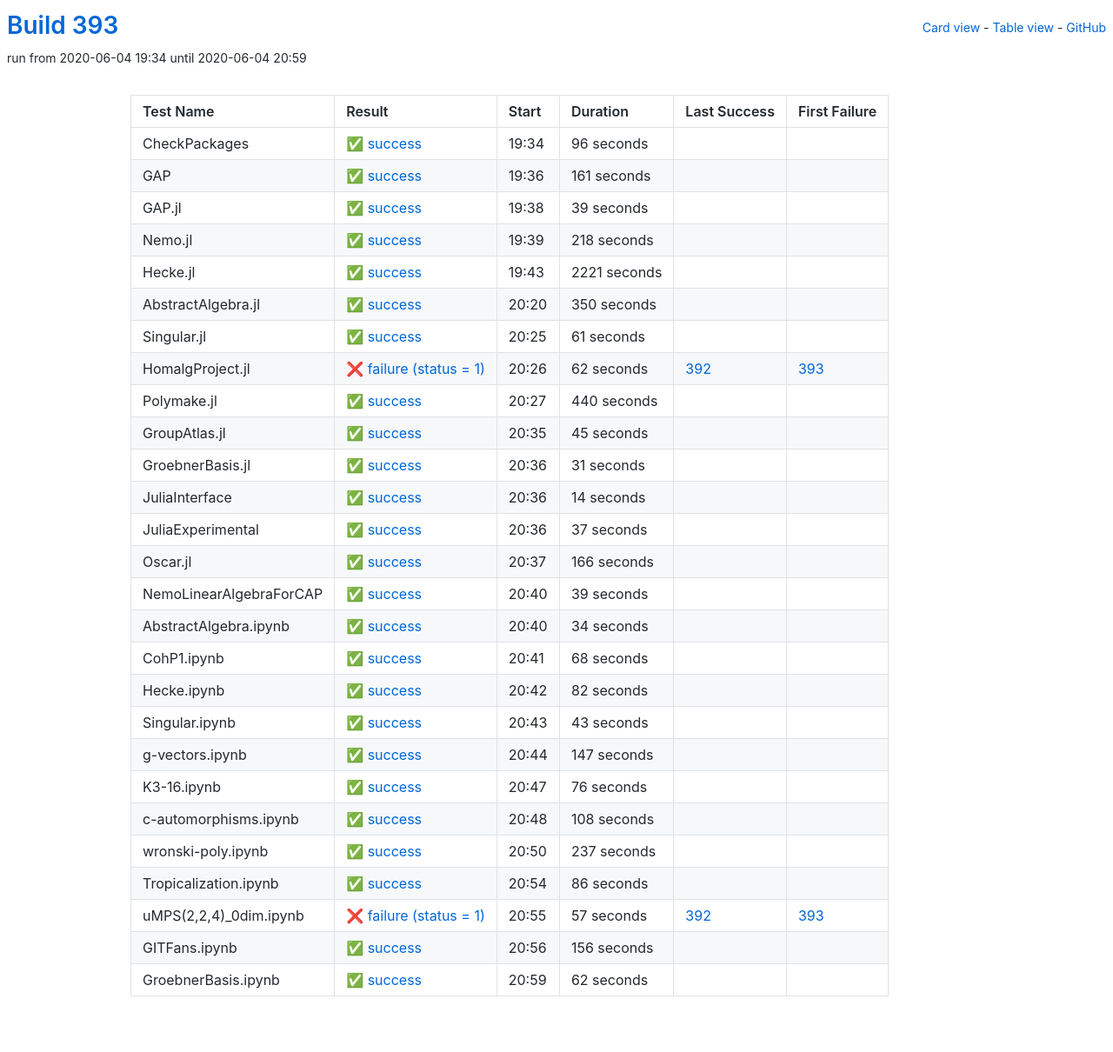
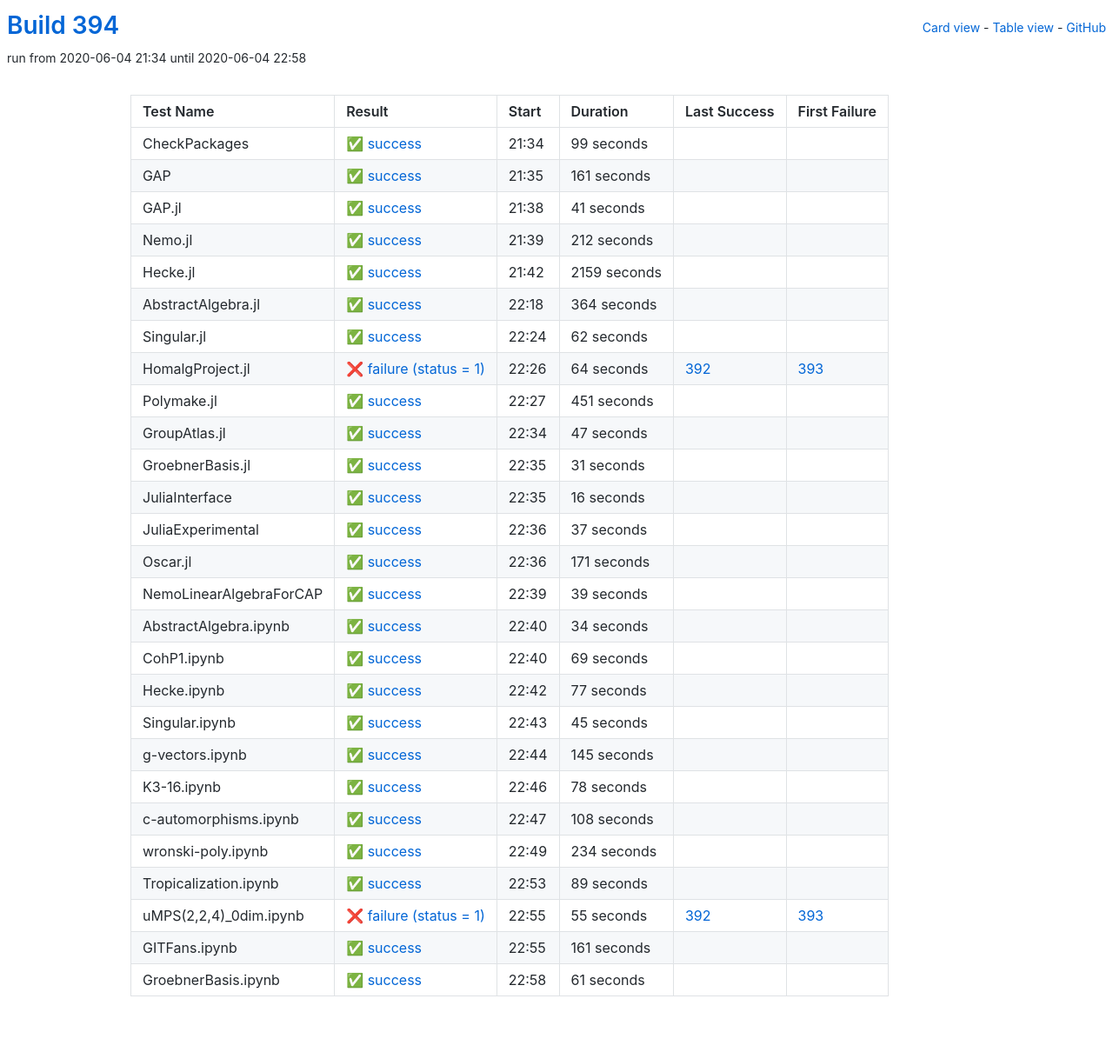
Before and after one commit to oscar-system/oscar-ci-status-1.4, a Jekyll site: the page built from table.html, in a window 1280 px wide. Shown: the whole page at 87% size. Built offline with Jekyll 4.4.1, drawn with Linux system fonts in a browser that asks for light colours.

Commit message:
Build 394

```diff
--- a/_data/ci.yml
+++ b/_data/ci.yml
@@ -1,17 +1,17 @@
-build: 393
-build_url: https://oscarci.mathematik.uni-kl.de/job/oscar-julia-1.4/393/
+build: 394
+build_url: https://oscarci.mathematik.uni-kl.de/job/oscar-julia-1.4/394/
 job: oscar-julia-1.4
 tests:
-- duration: 96
+- duration: 99
   exitcode: 0
   first_failure: false
   first_failure_url: null
   id: checkpackages
   last_success: false
   last_success_url: null
-  log: https://oscarci.mathematik.uni-kl.de/job/oscar-julia-1.4/393/artifact/logs/build-393/CheckPackages.log
+  log: https://oscarci.mathematik.uni-kl.de/job/oscar-julia-1.4/394/artifact/logs/build-394/CheckPackages.log
   name: CheckPackages
-  start: 2020-06-04 19:34
+  start: 2020-06-04 21:34
   status: success
   success: true
 - duration: 161
@@ -21,105 +21,105 @@ tests:
   id: gap
   last_success: false
   last_success_url: null
-  log: https://oscarci.mathematik.uni-kl.de/job/oscar-julia-1.4/393/artifact/logs/build-393/GAP.log
+  log: https://oscarci.mathematik.uni-kl.de/job/oscar-julia-1.4/394/artifact/logs/build-394/GAP.log
   name: GAP
-  start: 2020-06-04 19:36
+  start: 2020-06-04 21:35
   status: success
   success: true
-- duration: 39
+- duration: 41
   exitcode: 0
   first_failure: false
   first_failure_url: null
   id: gap-jl
   last_success: false
   last_success_url: null
-  log: https://oscarci.mathematik.uni-kl.de/job/oscar-julia-1.4/393/artifact/logs/build-393/GAP.jl.log
+  log: https://oscarci.mathematik.uni-kl.de/job/oscar-julia-1.4/394/artifact/logs/build-394/GAP.jl.log
   name: GAP.jl
-  start: 2020-06-04 19:38
+  start: 2020-06-04 21:38
   status: success
   success: true
-- duration: 218
+- duration: 212
   exitcode: 0
   first_failure: false
   first_failure_url: null
   id: nemo-jl
   last_success: false
   last_success_url: null
-  log: https://oscarci.mathematik.uni-kl.de/job/oscar-julia-1.4/393/artifact/logs/build-393/Nemo.jl.log
+  log: https://oscarci.mathematik.uni-kl.de/job/oscar-julia-1.4/394/artifact/logs/build-394/Nemo.jl.log
   name: Nemo.jl
-  start: 2020-06-04 19:39
+  start: 2020-06-04 21:39
   status: success
   success: true
-- duration: 2221
+- duration: 2159
   exitcode: 0
   first_failure: false
   first_failure_url: null
   id: hecke-jl
   last_success: false
   last_success_url: null
-  log: https://oscarci.mathematik.uni-kl.de/job/oscar-julia-1.4/393/artifact/logs/build-393/Hecke.jl.log
+  log: https://oscarci.mathematik.uni-kl.de/job/oscar-julia-1.4/394/artifact/logs/build-394/Hecke.jl.log
   name: Hecke.jl
-  start: 2020-06-04 19:43
+  start: 2020-06-04 21:42
   status: success
   success: true
-- duration: 350
+- duration: 364
   exitcode: 0
   first_failure: false
   first_failure_url: null
   id: abstractalgebra-jl
   last_success: false
   last_success_url: null
-  log: https://oscarci.mathematik.uni-kl.de/job/oscar-julia-1.4/393/artifact/logs/build-393/AbstractAlgebra.jl.log
+  log: https://oscarci.mathematik.uni-kl.de/job/oscar-julia-1.4/394/artifact/logs/build-394/AbstractAlgebra.jl.log
   name: AbstractAlgebra.jl
-  start: 2020-06-04 20:20
+  start: 2020-06-04 22:18
   status: success
   success: true
-- duration: 61
+- duration: 62
   exitcode: 0
   first_failure: false
   first_failure_url: null
   id: singular-jl
   last_success: false
   last_success_url: null
-  log: https://oscarci.mathematik.uni-kl.de/job/oscar-julia-1.4/393/artifact/logs/build-393/Singular.jl.log
+  log: https://oscarci.mathematik.uni-kl.de/job/oscar-julia-1.4/394/artifact/logs/build-394/Singular.jl.log
   name: Singular.jl
-  start: 2020-06-04 20:25
+  start: 2020-06-04 22:24
   status: success
   success: true
-- duration: 62
+- duration: 64
   exitcode: 1
   first_failure: 393
   first_failure_url: https://oscarci.mathematik.uni-kl.de/job/oscar-julia-1.4/393/
   id: homalgproject-jl
   last_success: 392
   last_success_url: https://oscarci.mathematik.uni-kl.de/job/oscar-julia-1.4/392/
-  log: https://oscarci.mathematik.uni-kl.de/job/oscar-julia-1.4/393/artifact/logs/build-393/HomalgProject.jl.log
+  log: https://oscarci.mathematik.uni-kl.de/job/oscar-julia-1.4/394/artifact/logs/build-394/HomalgProject.jl.log
   name: HomalgProject.jl
-  start: 2020-06-04 20:26
+  start: 2020-06-04 22:26
   status: failure
   success: false
-- duration: 440
+- duration: 451
   exitcode: 0
   first_failure: false
   first_failure_url: null
   id: polymake-jl
   last_success: false
   last_success_url: null
-  log: https://oscarci.mathematik.uni-kl.de/job/oscar-julia-1.4/393/artifact/logs/build-393/Polymake.jl.log
+  log: https://oscarci.mathematik.uni-kl.de/job/oscar-julia-1.4/394/artifact/logs/build-394/Polymake.jl.log
   name: Polymake.jl
-  start: 2020-06-04 20:27
+  start: 2020-06-04 22:27
   status: success
   success: true
-- duration: 45
+- duration: 47
   exitcode: 0
   first_failure: false
   first_failure_url: null
   id: groupatlas-jl
   last_success: false
   last_success_url: null
-  log: https://oscarci.mathematik.uni-kl.de/job/oscar-julia-1.4/393/artifact/logs/build-393/GroupAtlas.jl.log
+  log: https://oscarci.mathematik.uni-kl.de/job/oscar-julia-1.4/394/artifact/logs/build-394/GroupAtlas.jl.log
   name: GroupAtlas.jl
-  start: 2020-06-04 20:35
+  start: 2020-06-04 22:34
   status: success
   success: true
 - duration: 31
@@ -129,21 +129,21 @@ tests:
   id: groebnerbasis-jl
   last_success: false
   last_success_url: null
-  log: https://oscarci.mathematik.uni-kl.de/job/oscar-julia-1.4/393/artifact/logs/build-393/GroebnerBasis.jl.log
+  log: https://oscarci.mathematik.uni-kl.de/job/oscar-julia-1.4/394/artifact/logs/build-394/GroebnerBasis.jl.log
   name: GroebnerBasis.jl
-  start: 2020-06-04 20:36
+  start: 2020-06-04 22:35
   status: success
   success: true
-- duration: 14
+- duration: 16
   exitcode: 0
   first_failure: false
   first_failure_url: null
   id: juliainterface
   last_success: false
   last_success_url: null
-  log: https://oscarci.mathematik.uni-kl.de/job/oscar-julia-1.4/393/artifact/logs/build-393/JuliaInterface.log
+  log: https://oscarci.mathematik.uni-kl.de/job/oscar-julia-1.4/394/artifact/logs/build-394/JuliaInterface.log
   name: JuliaInterface
-  start: 2020-06-04 20:36
+  start: 2020-06-04 22:35
   status: success
   success: true
 - duration: 37
@@ -153,21 +153,21 @@ tests:
   id: juliaexperimental
   last_success: false
   last_success_url: null
-  log: https://oscarci.mathematik.uni-kl.de/job/oscar-julia-1.4/393/artifact/logs/build-393/JuliaExperimental.log
+  log: https://oscarci.mathematik.uni-kl.de/job/oscar-julia-1.4/394/artifact/logs/build-394/JuliaExperimental.log
   name: JuliaExperimental
-  start: 2020-06-04 20:36
+  start: 2020-06-04 22:36
   status: success
   success: true
-- duration: 166
+- duration: 171
   exitcode: 0
   first_failure: false
   first_failure_url: null
   id: oscar-jl
   last_success: false
   last_success_url: null
-  log: https://oscarci.mathematik.uni-kl.de/job/oscar-julia-1.4/393/artifact/logs/build-393/Oscar.jl.log
+  log: https://oscarci.mathematik.uni-kl.de/job/oscar-julia-1.4/394/artifact/logs/build-394/Oscar.jl.log
   name: Oscar.jl
-  start: 2020-06-04 20:37
+  start: 2020-06-04 22:36
   status: success
   success: true
 - duration: 39
@@ -177,9 +177,9 @@ tests:
   id: nemolinearalgebraforcap
   last_success: false
   last_success_url: null
-  log: https://oscarci.mathematik.uni-kl.de/job/oscar-julia-1.4/393/artifact/logs/build-393/NemoLinearAlgebraForCAP.log
+  log: https://oscarci.mathematik.uni-kl.de/job/oscar-julia-1.4/394/artifact/logs/build-394/NemoLinearAlgebraForCAP.log
   name: NemoLinearAlgebraForCAP
-  start: 2020-06-04 20:40
+  start: 2020-06-04 22:39
   status: success
   success: true
 - duration: 34
@@ -189,69 +189,69 @@ tests:
   id: abstractalgebra-ipynb
   last_success: false
   last_success_url: null
-  log: https://oscarci.mathematik.uni-kl.de/job/oscar-julia-1.4/393/artifact/logs/build-393/AbstractAlgebra.ipynb.log
+  log: https://oscarci.mathematik.uni-kl.de/job/oscar-julia-1.4/394/artifact/logs/build-394/AbstractAlgebra.ipynb.log
   name: AbstractAlgebra.ipynb
-  start: 2020-06-04 20:40
+  start: 2020-06-04 22:40
   status: success
   success: true
-- duration: 68
+- duration: 69
   exitcode: 0
   first_failure: false
   first_failure_url: null
   id: cohp1-ipynb
   last_success: false
   last_success_url: null
-  log: https://oscarci.mathematik.uni-kl.de/job/oscar-julia-1.4/393/artifact/logs/build-393/CohP1.ipynb.log
+  log: https://oscarci.mathematik.uni-kl.de/job/oscar-julia-1.4/394/artifact/logs/build-394/CohP1.ipynb.log
   name: CohP1.ipynb
-  start: 2020-06-04 20:41
+  start: 2020-06-04 22:40
   status: success
   success: true
-- duration: 82
+- duration: 77
   exitcode: 0
   first_failure: false
   first_failure_url: null
   id: hecke-ipynb
   last_success: false
   last_success_url: null
-  log: https://oscarci.mathematik.uni-kl.de/job/oscar-julia-1.4/393/artifact/logs/build-393/Hecke.ipynb.log
+  log: https://oscarci.mathematik.uni-kl.de/job/oscar-julia-1.4/394/artifact/logs/build-394/Hecke.ipynb.log
   name: Hecke.ipynb
-  start: 2020-06-04 20:42
+  start: 2020-06-04 22:42
   status: success
   success: true
-- duration: 43
+- duration: 45
   exitcode: 0
   first_failure: false
   first_failure_url: null
   id: singular-ipynb
   last_success: false
   last_success_url: null
-  log: https://oscarci.mathematik.uni-kl.de/job/oscar-julia-1.4/393/artifact/logs/build-393/Singular.ipynb.log
+  log: https://oscarci.mathematik.uni-kl.de/job/oscar-julia-1.4/394/artifact/logs/build-394/Singular.ipynb.log
   name: Singular.ipynb
-  start: 2020-06-04 20:43
+  start: 2020-06-04 22:43
   status: success
   success: true
-- duration: 147
+- duration: 145
   exitcode: 0
   first_failure: false
   first_failure_url: null
   id: g-vectors-ipynb
   last_success: false
   last_success_url: null
-  log: https://oscarci.mathematik.uni-kl.de/job/oscar-julia-1.4/393/artifact/logs/build-393/g-vectors.ipynb.log
+  log: https://oscarci.mathematik.uni-kl.de/job/oscar-julia-1.4/394/artifact/logs/build-394/g-vectors.ipynb.log
   name: g-vectors.ipynb
-  start: 2020-06-04 20:44
+  start: 2020-06-04 22:44
   status: success
   success: true
-- duration: 76
+- duration: 78
   exitcode: 0
   first_failure: false
   first_failure_url: null
   id: k3-16-ipynb
   last_success: false
   last_success_url: null
-  log: https://oscarci.mathematik.uni-kl.de/job/oscar-julia-1.4/393/artifact/logs/build-393/K3-16.ipynb.log
+  log: https://oscarci.mathematik.uni-kl.de/job/oscar-julia-1.4/394/artifact/logs/build-394/K3-16.ipynb.log
   name: K3-16.ipynb
-  start: 2020-06-04 20:47
+  start: 2020-06-04 22:46
   status: success
   success: true
 - duration: 108
@@ -261,68 +261,68 @@ tests:
   id: c-automorphisms-ipynb
   last_success: false
   last_success_url: null
-  log: https://oscarci.mathematik.uni-kl.de/job/oscar-julia-1.4/393/artifact/logs/build-393/c-automorphisms.ipynb.log
+  log: https://oscarci.mathematik.uni-kl.de/job/oscar-julia-1.4/394/artifact/logs/build-394/c-automorphisms.ipynb.log
   name: c-automorphisms.ipynb
-  start: 2020-06-04 20:48
+  start: 2020-06-04 22:47
   status: success
   success: true
-- duration: 237
+- duration: 234
   exitcode: 0
   first_failure: false
   first_failure_url: null
   id: wronski-poly-ipynb
   last_success: false
   last_success_url: null
-  log: https://oscarci.mathematik.uni-kl.de/job/oscar-julia-1.4/393/artifact/logs/build-393/wronski-poly.ipynb.log
+  log: https://oscarci.mathematik.uni-kl.de/job/oscar-julia-1.4/394/artifact/logs/build-394/wronski-poly.ipynb.log
   name: wronski-poly.ipynb
-  start: 2020-06-04 20:50
+  start: 2020-06-04 22:49
   status: success
   success: true
-- duration: 86
+- duration: 89
   exitcode: 0
   first_failure: false
   first_failure_url: null
   id: tropicalization-ipynb
   last_success: false
   last_success_url: null
-  log: https://oscarci.mathematik.uni-kl.de/job/oscar-julia-1.4/393/artifact/logs/build-393/Tropicalization.ipynb.log
+  log: https://oscarci.mathematik.uni-kl.de/job/oscar-julia-1.4/394/artifact/logs/build-394/Tropicalization.ipynb.log
   name: Tropicalization.ipynb
-  start: 2020-06-04 20:54
+  start: 2020-06-04 22:53
   status: success
   success: true
-- duration: 57
+- duration: 55
   exitcode: 1
   first_failure: 393
   first_failure_url: https://oscarci.mathematik.uni-kl.de/job/oscar-julia-1.4/393/
   id: umps-2-2-4-0dim-ipynb
   last_success: 392
   last_success_url: https://oscarci.mathematik.uni-kl.de/job/oscar-julia-1.4/392/
-  log: https://oscarci.mathematik.uni-kl.de/job/oscar-julia-1.4/393/artifact/logs/build-393/uMPS-2-2-4-_0dim.ipynb.log
+  log: https://oscarci.mathematik.uni-kl.de/job/oscar-julia-1.4/394/artifact/logs/build-394/uMPS-2-2-4-_0dim.ipynb.log
   name: uMPS(2,2,4)_0dim.ipynb
-  start: 2020-06-04 20:55
+  start: 2020-06-04 22:55
   status: failure
   success: false
-- duration: 156
+- duration: 161
   exitcode: 0
   first_failure: false
   first_failure_url: null
   id: gitfans-ipynb
   last_success: false
   last_success_url: null
-  log: https://oscarci.mathematik.uni-kl.de/job/oscar-julia-1.4/393/artifact/logs/build-393/GITFans.ipynb.log
+  log: https://oscarci.mathematik.uni-kl.de/job/oscar-julia-1.4/394/artifact/logs/build-394/GITFans.ipynb.log
   name: GITFans.ipynb
-  start: 2020-06-04 20:56
+  start: 2020-06-04 22:55
   status: success
   success: true
-- duration: 62
+- duration: 61
   exitcode: 0
   first_failure: false
   first_failure_url: null
   id: groebnerbasis-ipynb
   last_success: false
   last_success_url: null
-  log: https://oscarci.mathematik.uni-kl.de/job/oscar-julia-1.4/393/artifact/logs/build-393/GroebnerBasis.ipynb.log
+  log: https://oscarci.mathematik.uni-kl.de/job/oscar-julia-1.4/394/artifact/logs/build-394/GroebnerBasis.ipynb.log
   name: GroebnerBasis.ipynb
-  start: 2020-06-04 20:59
+  start: 2020-06-04 22:58
   status: success
   success: true
```
Also changed, not shown: README.md.
